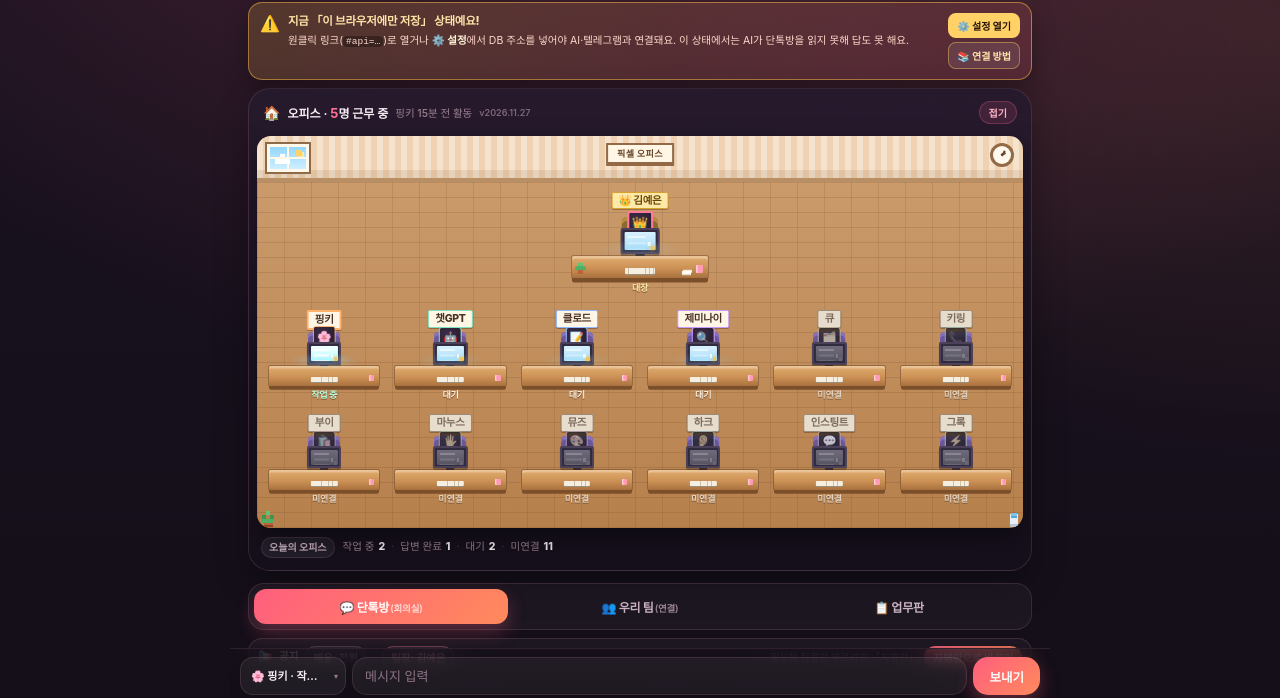
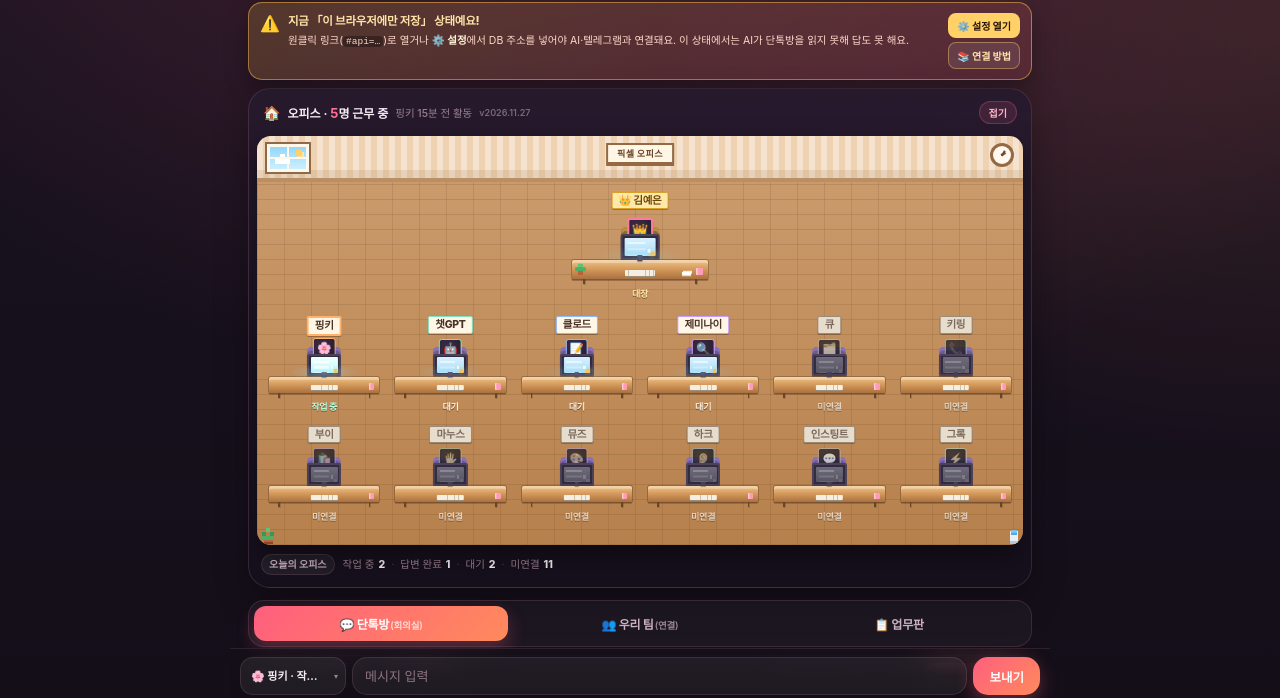
Before and after one commit to kye9701/Pinky_office, a plain HTML site: page index.html in a window 1280 px wide. Shown: the part 73-771 px from the top of the page. Drawn offline with Linux system fonts and the light colour scheme.

Commit message:
책상 다리·모니터 받침·의자 다듬기

```diff
--- a/app.js
+++ b/app.js
@@ -871,7 +871,7 @@
       + '<span class="ds-avatar">' + esc(m.emoji || '🙂') + '</span>'
       + '<span class="ds-stand"></span>'
       + '<span class="ds-monitor"><span class="ds-screen"></span><span class="ds-led"></span></span>'
-      + '<span class="ds-desk"><span class="ds-keyboard"></span><span class="ds-mug"></span></span>'
+      + '<span class="ds-desk"><span class="ds-keyboard"></span><span class="ds-mug"></span><span class="ds-legs"></span></span>'
       + '</span>'
       + '<span class="ds-state">' + esc(deskStateText(m)) + '</span>'
       + '</button>';
--- a/styles.css
+++ b/styles.css
@@ -419,17 +419,17 @@ body {
 .ds-scene {
   position: relative;
   display: block;
-  height: 5.4em;
+  height: 5.9em;
 }
 
 /* 의자 (아바타 뒤) */
 .ds-chair {
   position: absolute;
   left: 50%;
-  bottom: 2.9em;
+  bottom: 2.75em;
   transform: translateX(-50%);
-  width: 2.9em;
-  height: 2em;
+  width: 3em;
+  height: 1.85em;
   background: #6b579c;
   border-radius: 0.4em 0.4em 0 0;
   box-shadow: inset 0 0.32em 0 #8771bd, 0 0.16em 0 rgba(0, 0, 0, 0.3);
@@ -463,12 +463,13 @@ body {
 .ds-stand {
   position: absolute;
   left: 50%;
-  bottom: 1.75em;
+  bottom: 1.9em;
   transform: translateX(-50%);
-  width: 0.7em;
-  height: 0.35em;
-  background: #3d3448;
-  z-index: 2;
+  width: 0.42em;
+  height: 0.42em;
+  background: #4a3f57;
+  box-shadow: 0 0.1em 0 rgba(60, 36, 16, 0.4);
+  z-index: 4;
 }
 .ds-monitor {
   position: absolute;
@@ -525,17 +526,39 @@ body {
   position: absolute;
   left: 0.26em;
   right: 0.26em;
+  bottom: 0.42em;
+  height: 1.5em;
+  background: linear-gradient(180deg, #f0c48a 0%, #e2ad70 26%, #cc9155 58%, #a9713f 100%);
+  border-radius: 2px 2px 1px 1px;
+  box-shadow: 0 0 0 1px rgba(74, 44, 22, 0.32), inset 0 0.24em 0 rgba(255, 255, 255, 0.3), 0 0.16em 0 rgba(74, 44, 22, 0.35);
+  z-index: 3;
+}
+
+/* 책상 다리 */
+.ds-legs {
+  position: absolute;
+  left: 0;
+  right: 0;
+  bottom: -0.4em;
+  height: 0.4em;
+  z-index: 2;
+}
+.ds-legs::before,
+.ds-legs::after {
+  content: "";
+  position: absolute;
   bottom: 0;
-  height: 1.8em;
-  background: linear-gradient(180deg, #e2ad70 0%, #cc9155 55%, #a9713f 100%);
-  border-radius: 2px;
-  box-shadow: 0 0.35em 0 #7c4f2b, 0 0 0 1px rgba(74, 44, 22, 0.35), inset 0 0.22em 0 rgba(255, 255, 255, 0.28);
-  z-index: 3;
-}
+  width: 0.16em;
+  height: 0.42em;
+  background: #6b4423;
+  box-shadow: 0.05em 0.06em 0 rgba(0, 0, 0, 0.25);
+}
+.ds-legs::before { left: 8%; }
+.ds-legs::after { right: 8%; }
 .ds-keyboard {
   position: absolute;
   left: 50%;
-  bottom: 0.35em;
+  bottom: 0.26em;
   transform: translateX(-50%);
   width: 2.4em;
   height: 0.45em;
@@ -547,7 +570,7 @@ body {
 .ds-mug {
   position: absolute;
   right: 0.45em;
-  bottom: 0.42em;
+  bottom: 0.3em;
   width: 0.5em;
   height: 0.6em;
   background: #ff9bb5;
```
